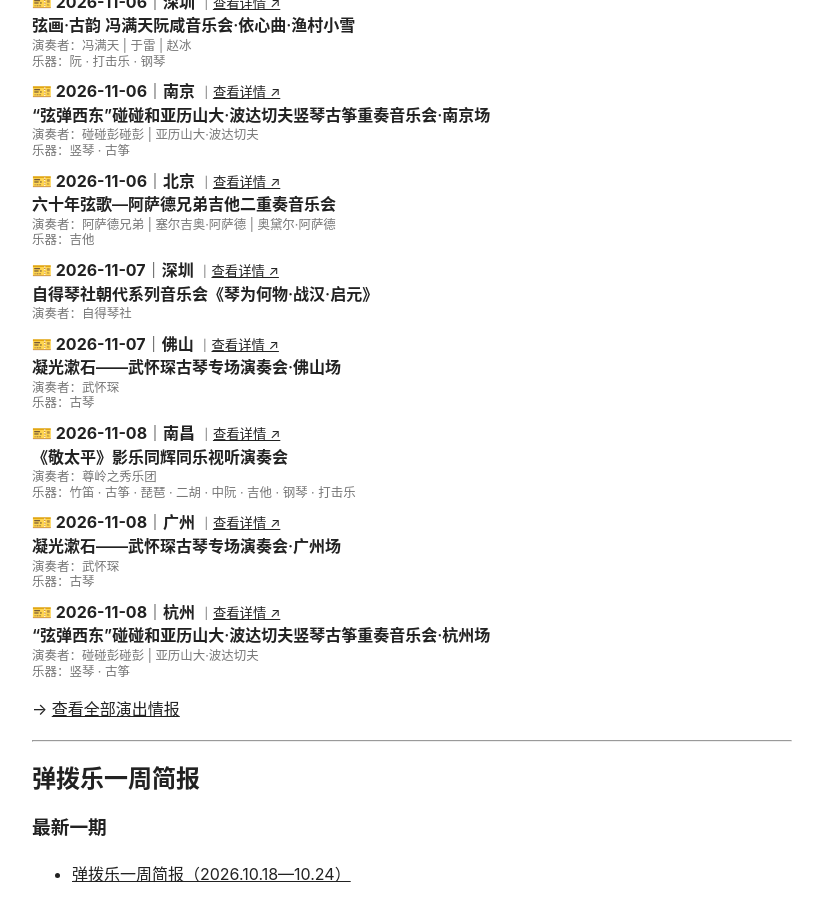
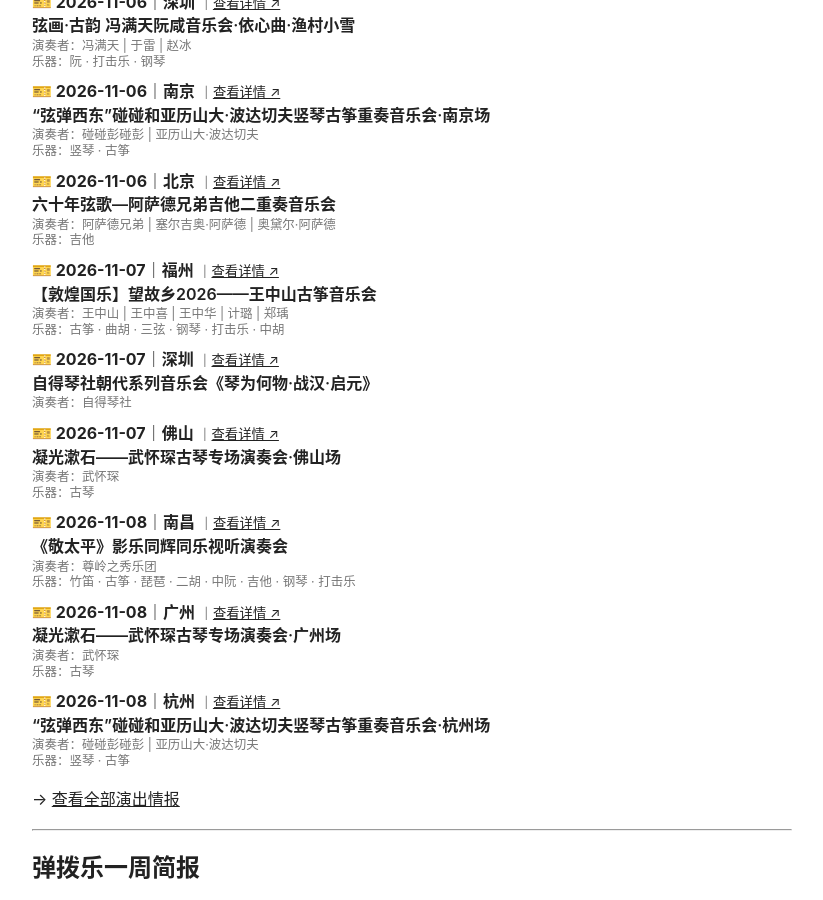
Before and after one commit to KeenKwok/boxianji, a Jekyll site: the page built from index.md, in a window 1280 px wide and 900 px high, scrolled down 1202 px. Shown: the whole window, without its empty margins (228-1051 px from the left). Built offline with Jekyll 4.4.1, drawn with Linux system fonts in a browser that asks for light colours.

Commit message:
更新 attention.yml

```diff
--- a/_data/attention.yml
+++ b/_data/attention.yml
@@ -1,3 +1,22 @@
+- id: "20261107-fuzhou-wangzhongshan-wangguxiang-2026"
+  date: "2026-11-07"
+  city: "福州"
+  title: "【敦煌国乐】望故乡2026——王中山古筝音乐会"
+  performers:
+    - "王中山"
+    - "王中喜"
+    - "王中华"
+    - "计璐"
+    - "郑瑀"
+  instruments:
+    - "古筝"
+    - "曲胡"
+    - "三弦"
+    - "钢琴"
+    - "打击乐"
+    - "中胡"
+  link: "https://mp.weixin.qq.com/s/zlStm72PZ4g5nLP58591Bg"
+
 - id: "20261107-shenzhen-zideqinshe-qinweihewu-zhanhan-qiyuan"
   date: "2026-11-07"
   city: "深圳"
```
